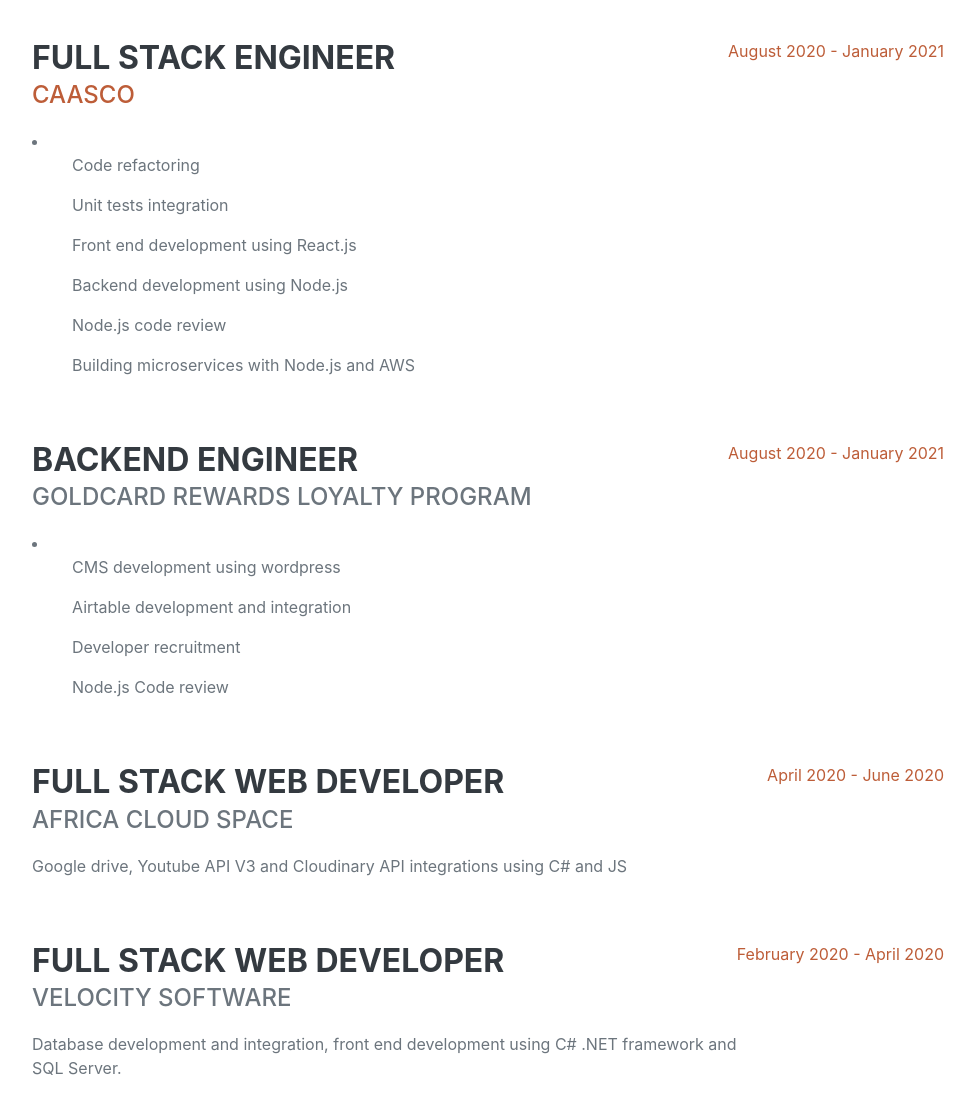
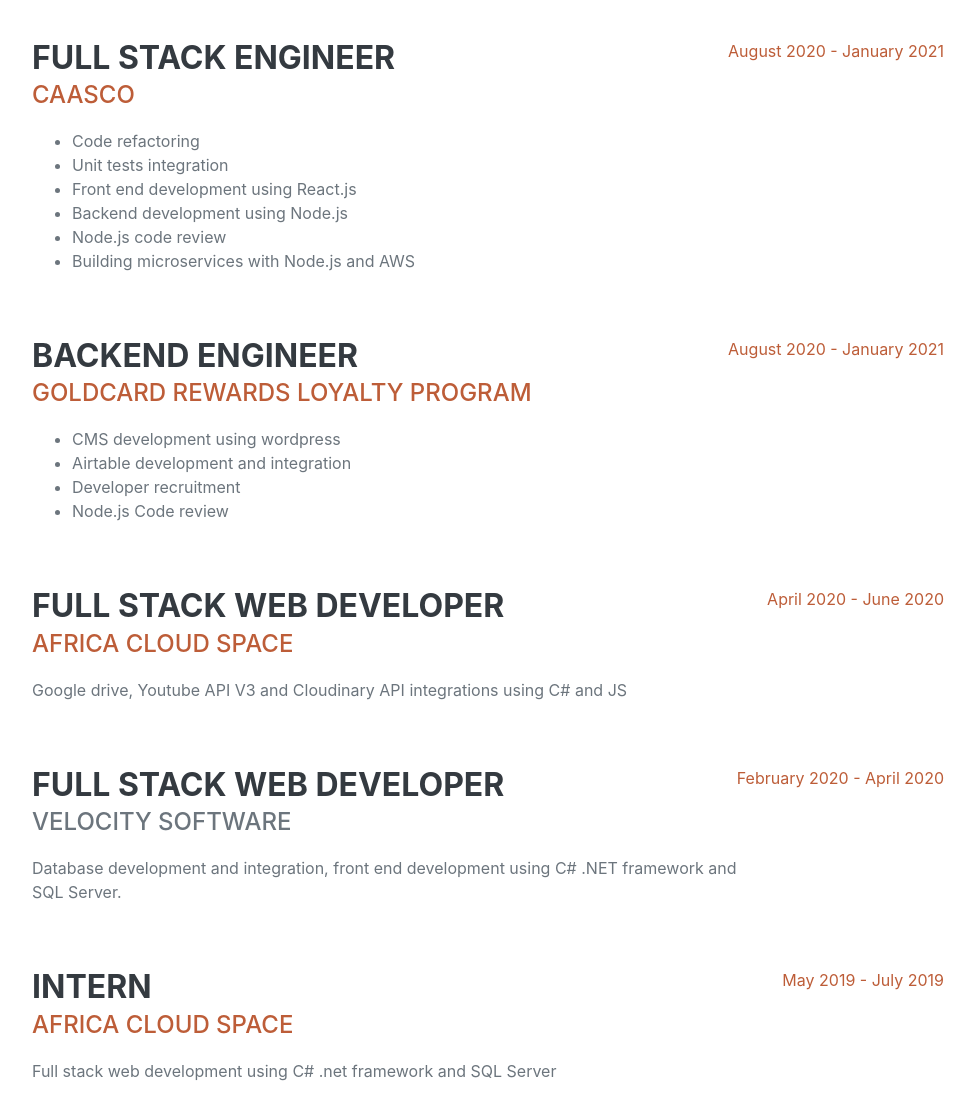
Before and after one commit to sa-w/sa-w.github.io, a plain HTML site: page index.html in a window 1280 px wide. Shown: the part 1160-2259 px from the top of the page, without its empty margins (288-1263 px from the left). Drawn offline with nearby package versions, Linux system fonts and the light colour scheme; a web font is replaced by a local one.

Commit message:
Update index.html
Fixed lists

```diff
--- a/index.html
+++ b/index.html
@@ -86,34 +86,34 @@
                     <div class="flex-grow-1">
                         <h3 class="mb-0">Full stack engineer</h3>
                         <div class="subheading mb-3"><a href="https://www.caasco.io/">CAASCO</a></div>
-                        <p><li>
-                            <ul>Code refactoring</ul>
-                            <ul>Unit tests integration</ul>
-                            <ul>Front end development using React.js</ul>
-                            <ul>Backend development using Node.js</ul>
-                            <ul>Node.js code review</ul>
-                            <ul>Building microservices with Node.js and AWS</ul>
-                            </li></p>
+                        <p><ul>
+                            <li>Code refactoring</li>
+                            <li>Unit tests integration</li>
+                            <li>Front end development using React.js</li>
+                            <li>Backend development using Node.js</li>
+                            <li>Node.js code review</li>
+                            <li>Building microservices with Node.js and AWS</li>
+                            </ul></p>
                     </div>
                     <div class="flex-shrink-0"><span class="text-primary">August 2020 - January 2021</span></div>
                 </div>
                 <div class="d-flex flex-column flex-md-row justify-content-between mb-5">
                     <div class="flex-grow-1">
                         <h3 class="mb-0">Backend engineer</h3>
-                        <div class="subheading mb-3">Goldcard rewards loyalty program</div>
-                        <p>  <li>
-                            <ul>CMS development using wordpress</ul>
-                            <ul>Airtable development and integration</ul>
-                            <ul>Developer recruitment </ul>
-                            <ul>Node.js Code review</ul>
-                            </li> </p>
+                        <div class="subheading mb-3"><a href="http://goldcardrewards.net/">Goldcard rewards loyalty program</a></div>
+                        <p>  <ul>
+                            <li>CMS development using wordpress</li>
+                            <li>Airtable development and integration</li>
+                            <li>Developer recruitment </li>
+                            <li>Node.js Code review</li>
+                            </ul> </p>
                     </div>
                     <div class="flex-shrink-0"><span class="text-primary">August 2020 - January 2021</span></div>
                 </div>
                 <div class="d-flex flex-column flex-md-row justify-content-between mb-5">
                     <div class="flex-grow-1">
                         <h3 class="mb-0">Full stack Web Developer</h3>
-                        <div class="subheading mb-3">Africa Cloud Space</div>
+                        <div class="subheading mb-3"><a href="https://africacloudspace.com/">Africa Cloud Space</a></div>
                         <p> Google drive, Youtube API V3 and Cloudinary API integrations using C# and JS </p>
                     </div>
                     <div class="flex-shrink-0"><span class="text-primary">April 2020 - June 2020</span></div>
@@ -130,7 +130,7 @@
                 <div class="d-flex flex-column flex-md-row justify-content-between">
                     <div class="flex-grow-1">
                         <h3 class="mb-0">Intern</h3>
-                        <div class="subheading mb-3">Africa Cloud Space</div>
+                        <div class="subheading mb-3"><a href="https://africacloudspace.com/">Africa Cloud Space</a></div>
                         <p> Full stack web development using C# .net framework and SQL Server </p>
                     </div>
                     <div class="flex-shrink-0"><span class="text-primary">May 2019 - July 2019</span></div>
```
